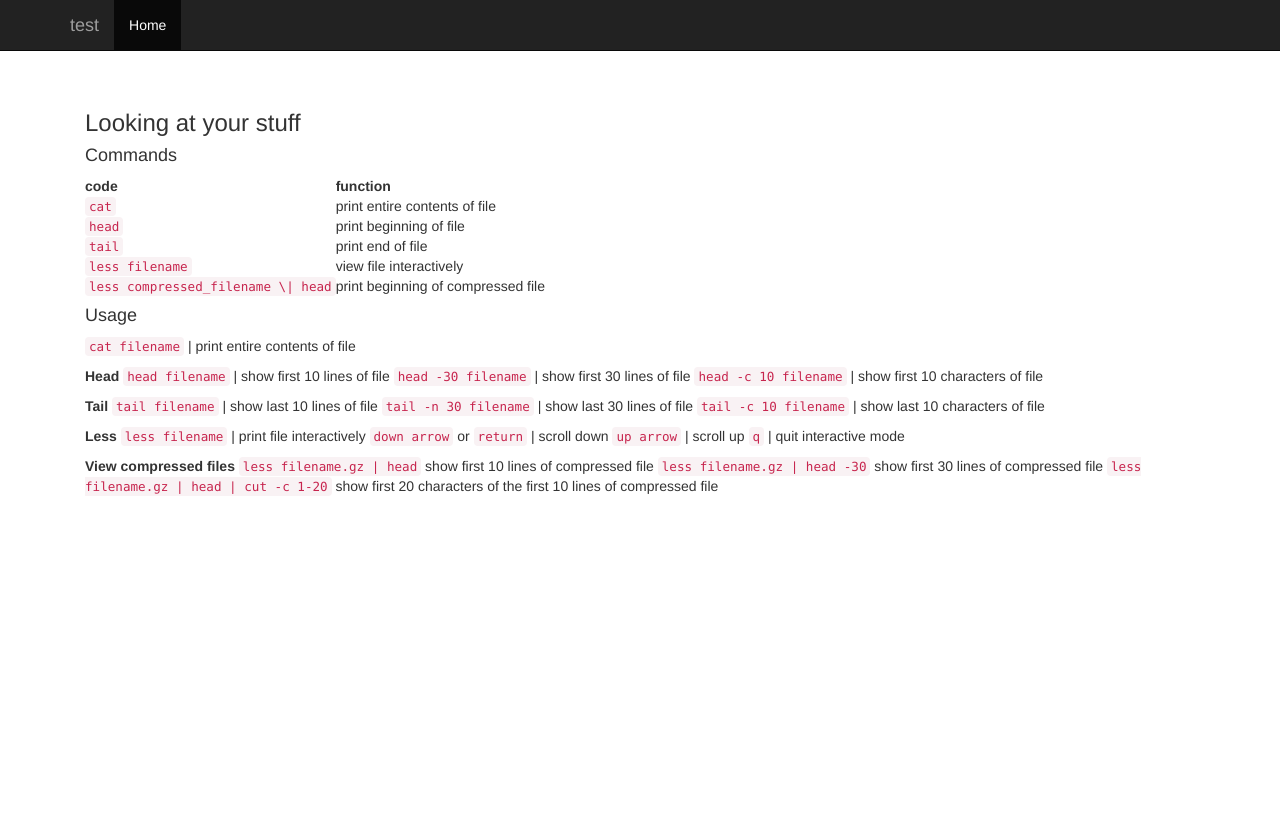
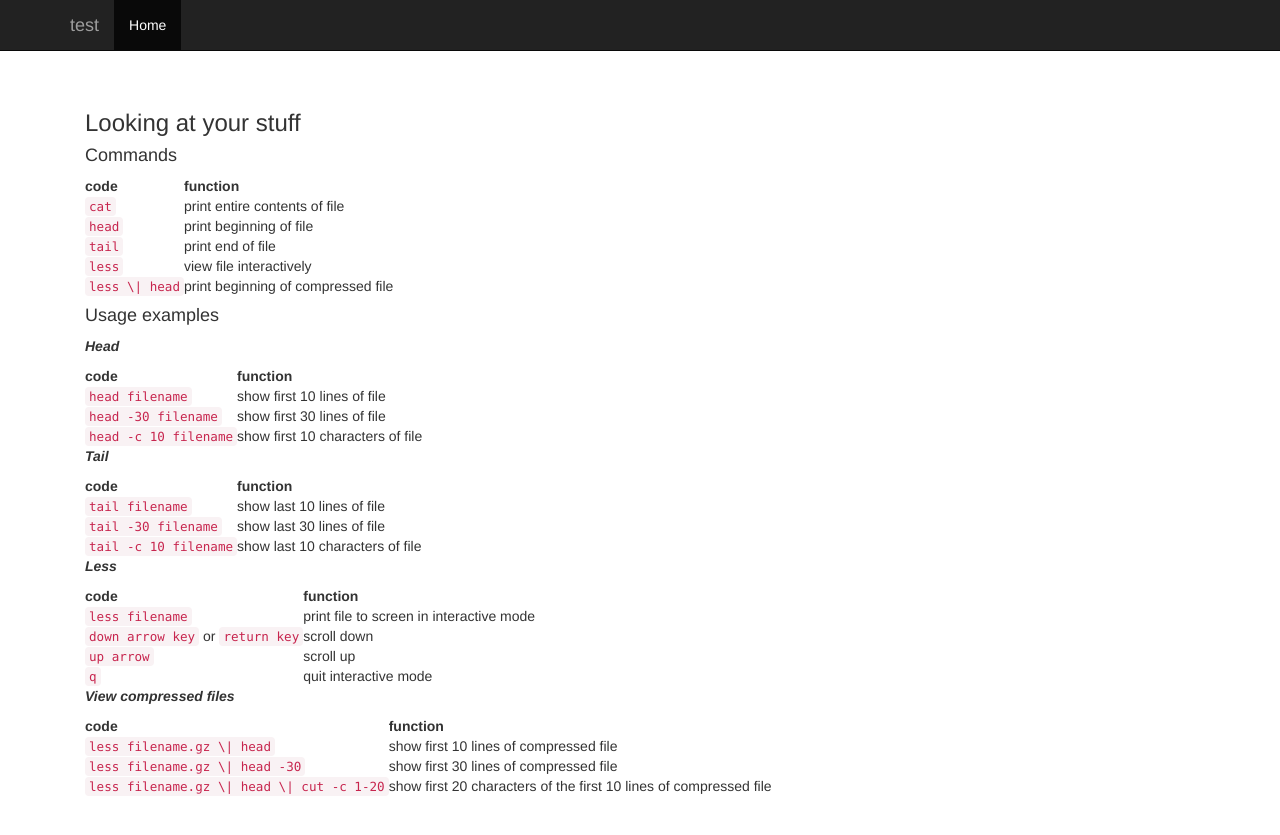
Before and after one commit to karajones/karajones.github.io, a Jekyll site: the page built from code.md, in a window 1280 px wide. Shown: the top 835 px of the page. Built offline with Jekyll 4.4.1, drawn with Linux system fonts in a browser that asks for light colours; nearby versions of some CDN libraries; our own code applies the rules of GitHub Pages for plain Markdown files.

Commit message:
Update code.md

```diff
--- a/code.md
+++ b/code.md
@@ -2,33 +2,47 @@
 #### Commands
 
 | code | function |
-|------|---------|
+|------|-----|
 | `cat` | print entire contents of file |
 | `head` | print beginning of file |
 | `tail` | print end of file |
-| `less filename` | view file interactively |
-| `less compressed_filename \| head` | print beginning of compressed file |
+| `less` | view file interactively |
+| `less \| head` | print beginning of compressed file |
 
-#### Usage
-`cat filename` | print entire contents of file
+#### Usage examples
 
-**Head**
-`head filename` | show first 10 lines of file
-`head -30 filename` | show first 30 lines of file
-`head -c 10 filename` | show first 10 characters of file
+**_Head_**
 
-**Tail**
-`tail filename` | show last 10 lines of file
-`tail -n 30 filename` | show last 30 lines of file
-`tail -c 10 filename` | show last 10 characters of file
+| code | function |
+|------|-----|
+| `head filename` | show first 10 lines of file |
+| `head -30 filename` | show first 30 lines of file |
+| `head -c 10 filename` | show first 10 characters of file |
 
-**Less**
-`less filename` | print file interactively
-`down arrow` or `return` | scroll down
-`up arrow` | scroll up
-`q` | quit interactive mode
 
-**View compressed files**
-`less filename.gz | head` show first 10 lines of compressed file
-`less filename.gz | head -30` show first 30 lines of compressed file
-`less filename.gz | head | cut -c 1-20` show first 20 characters of the first 10 lines of compressed file
+**_Tail_**
+
+| code | function |
+|------|-----|
+| `tail filename` | show last 10 lines of file |
+| `tail -30 filename` | show last 30 lines of file |
+| `tail -c 10 filename` | show last 10 characters of file |
+
+
+**_Less_**
+
+| code | function |
+|------|-----|
+| `less filename` | print file to screen in interactive mode |
+| `down arrow key` or `return key` | scroll down |
+| `up arrow` | scroll up |
+| `q` | quit interactive mode |
+
+
+**_View compressed files_**
+
+| code | function |
+|------|-----|
+| `less filename.gz \| head` | show first 10 lines of compressed file |
+| `less filename.gz \| head -30` | show first 30 lines of compressed file |
+| `less filename.gz \| head \| cut -c 1-20` | show first 20 characters of the first 10 lines of compressed file |
```
